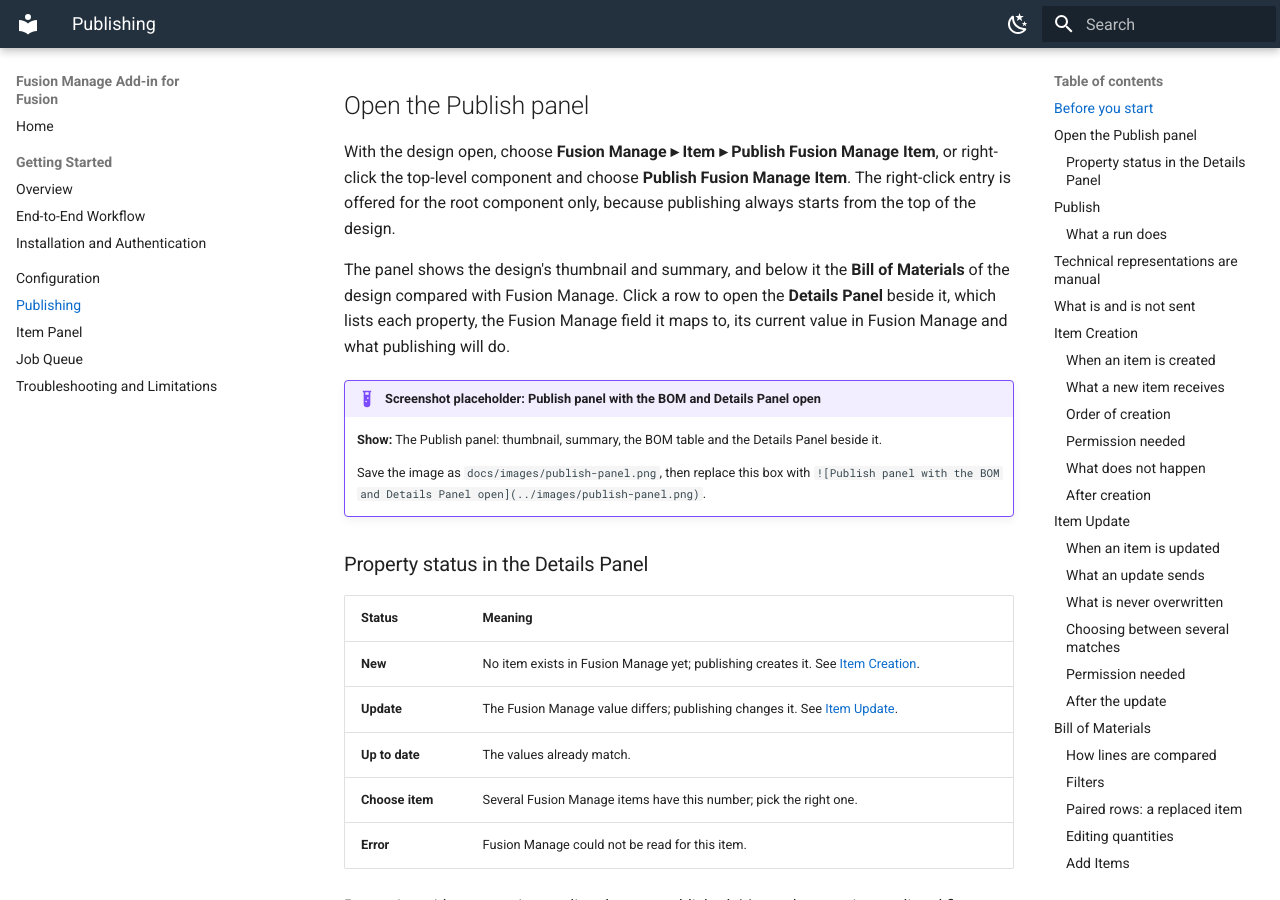
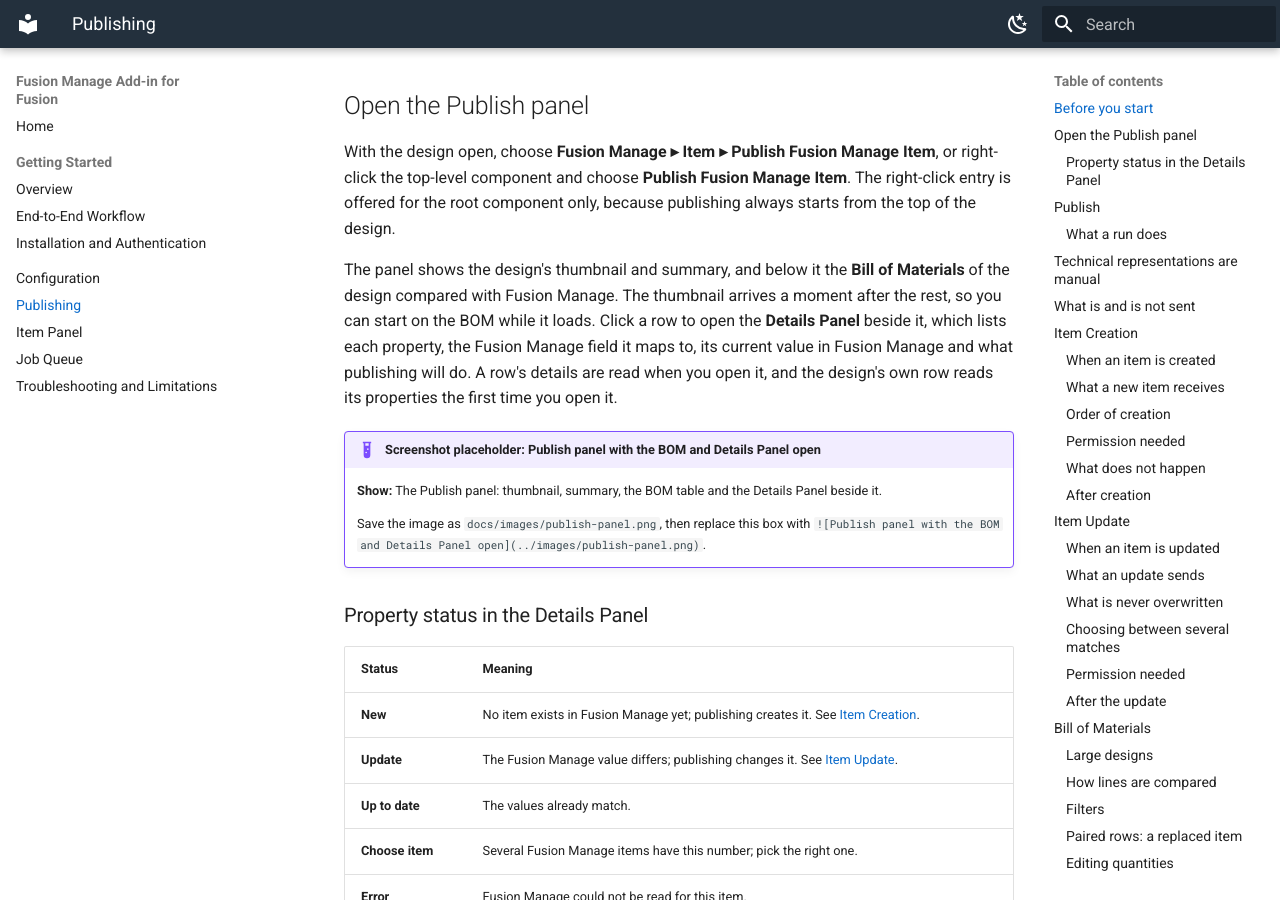
Before and after one commit to AHoop91/FusionToFusionManageAddon, an MkDocs documentation site: the page built from docs/publishing/index.md, in a window 1280 px wide and 900 px high, scrolled down 629 px. Built offline with MkDocs 1.6.1 and Material for MkDocs 9.7.7, drawn with Linux system fonts in a browser that asks for light colours; some of the changed text lies outside the part shown.

Commit message:
Update the docs for the BOM limits and the way the panel loads
- The structure is read to 50 levels, not ten.
- The thumbnail arrives after the rest, and a row's details are read when it
  is opened.
- Describe what happens with a design too big to read, instead of cutting its
  BOM short.

```diff
--- a/docs/publishing/index.md
+++ b/docs/publishing/index.md
@@ -22,7 +22,7 @@
 
 With the design open, choose **Fusion Manage ▸ Item ▸ Publish Fusion Manage Item**, or right-click the top-level component and choose **Publish Fusion Manage Item**. The right-click entry is offered for the root component only, because publishing always starts from the top of the design.
 
-The panel shows the design's thumbnail and summary, and below it the **Bill of Materials** of the design compared with Fusion Manage. Click a row to open the **Details Panel** beside it, which lists each property, the Fusion Manage field it maps to, its current value in Fusion Manage and what publishing will do.
+The panel shows the design's thumbnail and summary, and below it the **Bill of Materials** of the design compared with Fusion Manage. The thumbnail arrives a moment after the rest, so you can start on the BOM while it loads. Click a row to open the **Details Panel** beside it, which lists each property, the Fusion Manage field it maps to, its current value in Fusion Manage and what publishing will do. A row's details are read when you open it, and the design's own row reads its properties the first time you open it.
 
 !!! example "Screenshot placeholder: Publish panel with the BOM and Details Panel open"
     **Show:** The Publish panel: thumbnail, summary, the BOM table and the Details Panel beside it.
@@ -192,6 +192,14 @@
 ## Bill of Materials
 
 The Publish panel compares the design's BOM with the BOM already in Fusion Manage, line by line, and sends only the differences. You decide how to handle anything that is in Fusion Manage but not in the design.
+
+### Large designs
+
+The BOM is read from the Manufacturing Data Model a page of 250 lines at a time, so a large assembly takes a few requests, and the panel shows how many lines it has read so far. The add-in never shows part of a BOM as if it were all of it. If a design is bigger than it can read, the panel says so instead of showing a table:
+
+- More than **25,000 lines**.
+- Nested **50 levels deep or more**.
+- A component that contains itself.
 
 ### How lines are compared
 
```
Also changed, not shown: docs/configuration/index.md (+1 -1 lines).
